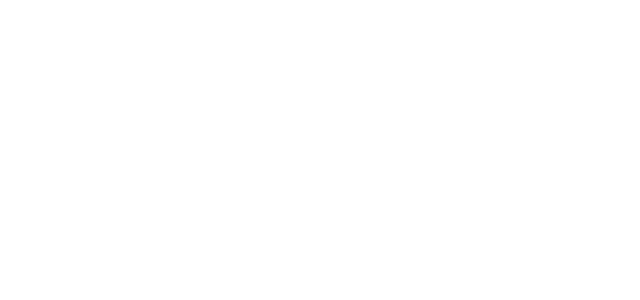
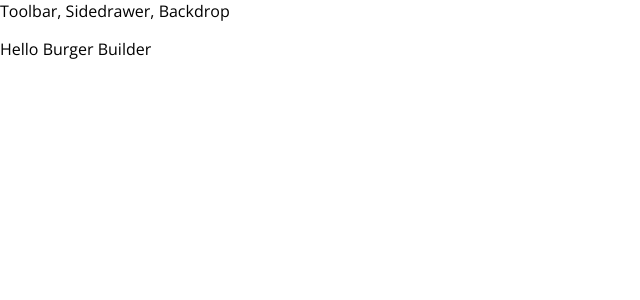
Before and after one commit to SoundOfSun/miam-burger, a React app: page / in a window 1280 px wide. Shown: the top 300 px of the page, without its empty margins (0-640 px from the left). Built offline with nearby package versions, Linux system fonts and the light colour scheme.

Commit message:
Created a Layout component + Aux hoc

```diff
--- a/src/App.js
+++ b/src/App.js
@@ -1,10 +1,14 @@
 import React, { Component } from 'react';
+
+import Layout from './components/Layout/Layout';
 
 class App extends Component {
   render() {
     return (
       <div>
-
+        <Layout>
+          <p>Hello Burger Builder</p>
+        </Layout>
       </div>
     );
   }
--- /dev/null
+++ b/src/components/Layout/Layout.js
@@ -0,0 +1,14 @@
+import React from 'react';
+
+import Aux from '../../hoc/Aux';
+
+const layout = ( props ) => (
+  <Aux>
+    <div>Toolbar, Sidedrawer, Backdrop</div>
+    <main>
+      {props.children}
+    </main>
+  </Aux>
+);
+
+export default layout;
--- /dev/null
+++ b/src/hoc/Aux.js
@@ -0,0 +1,3 @@
+const aux = ( props ) => props.children;
+
+export default aux;
--- a/src/index.css
+++ b/src/index.css
@@ -1,5 +1,5 @@
 body {
   margin: 0;
   padding: 0;
-  font-family: sans-serif;
+  font-family: 'Open Sans', sans-serif;
 }
```
